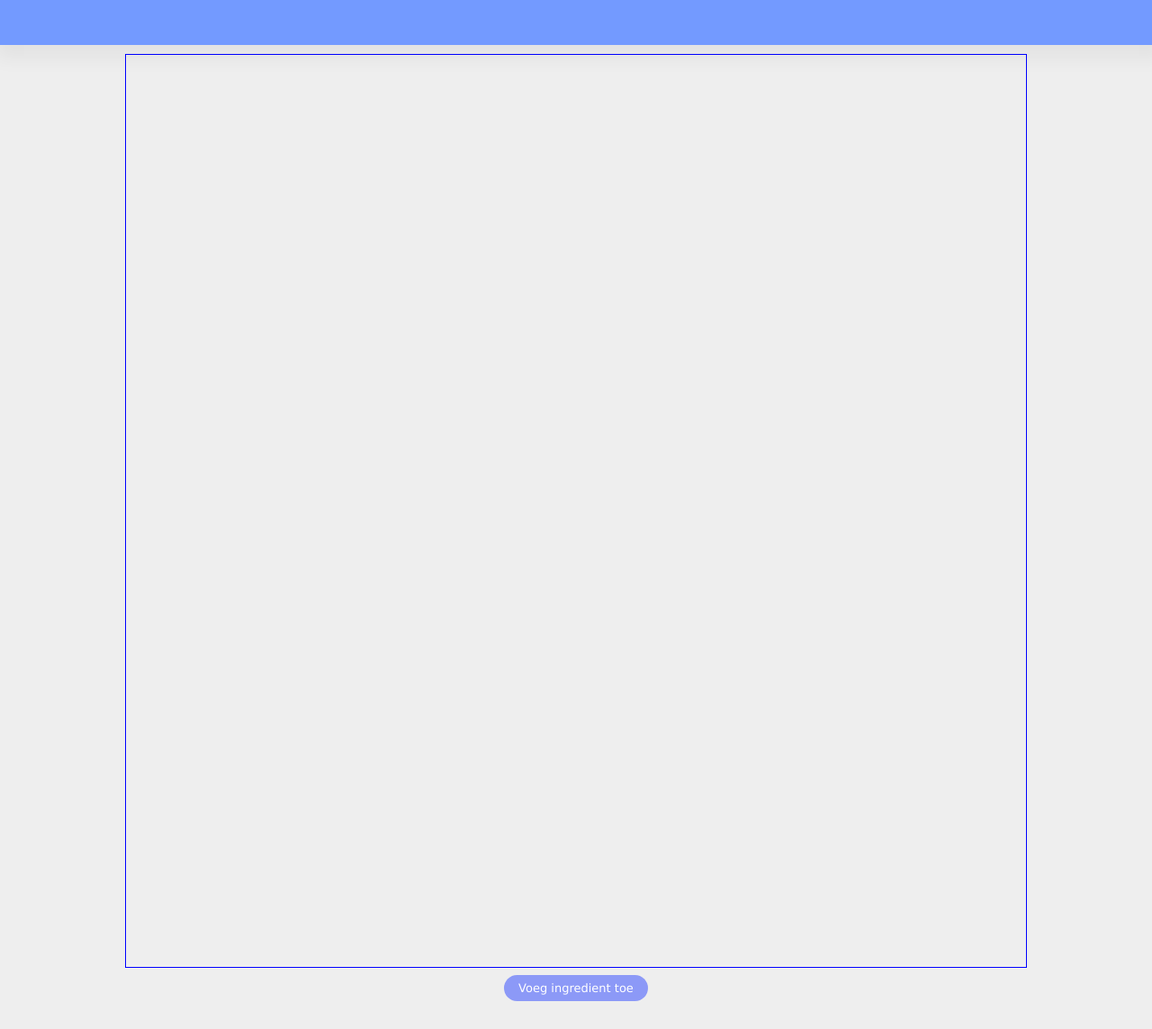
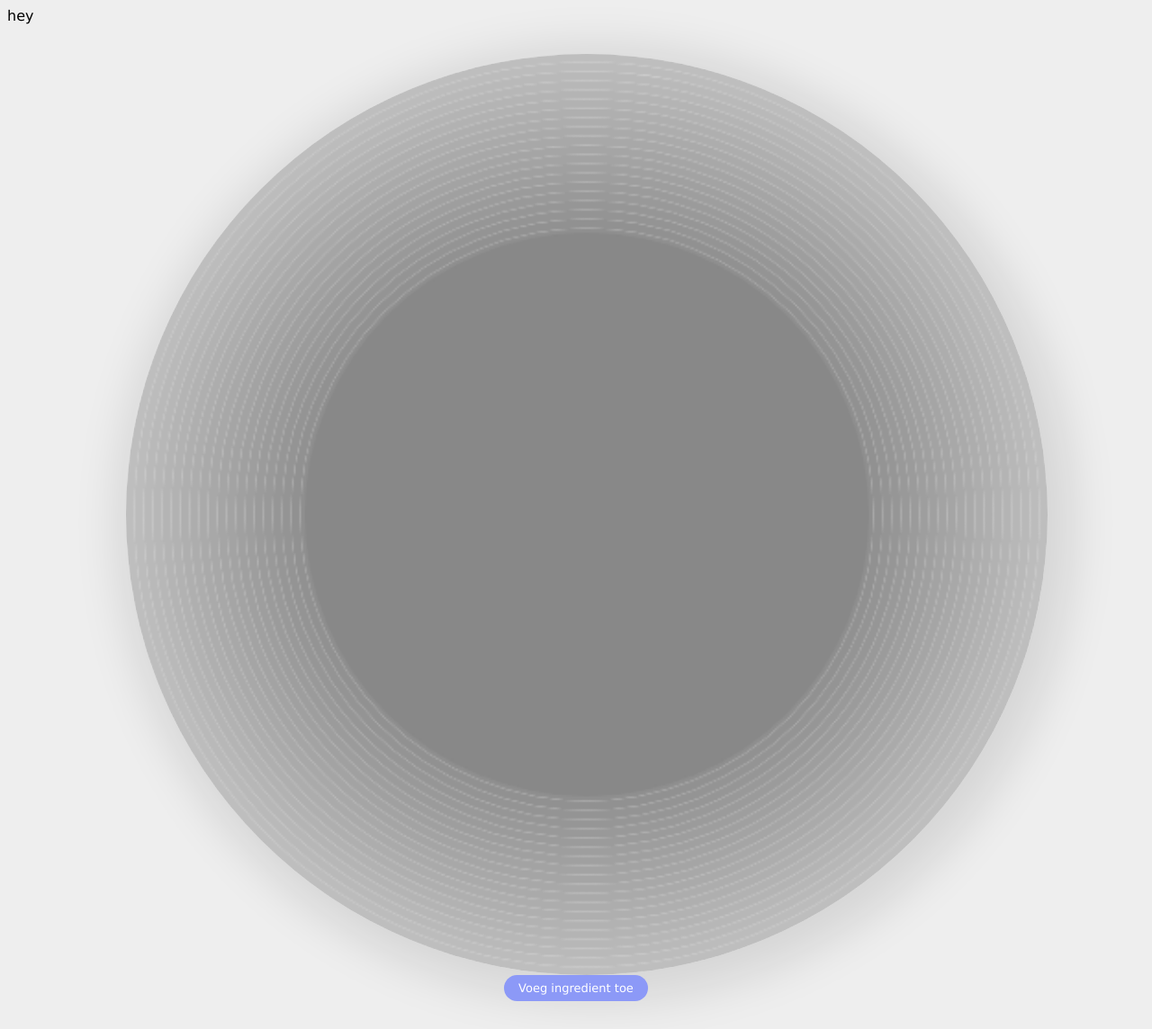
Before and after one commit to florisweb/surprise2019, a PHP site: page /mixer.php in a window 1280 px wide. Shown: the whole page at 90% size. Run offline with PHP 8.4, Linux system fonts and the light colour scheme.

Commit message:
Started working on the mixing system

```diff
--- a/css/mainUI.css
+++ b/css/mainUI.css
@@ -46,7 +46,6 @@ html {
 
 
 #mainContent.centerAligner {
-	border: 1px solid blue;
 }
 
 
--- a/index.php
+++ b/index.php
@@ -15,9 +15,9 @@
 		</div>
 
 		<div id="mainContentHolder">
-			<div class="centerAligner" id="mainContent"></div>
-			<div id="mainContent"></div>
+			<div class="centerAligner" id="mainContent">
 
+			</div>
 		</div>
 
 
--- a/mixer.php
+++ b/mixer.php
@@ -6,18 +6,28 @@
 		<meta name="theme-color" content="#636ad5">
 		<style>
 
+			#mainContentHolder {
+				height: calc(100vh - 30px * 1 - 30px);
+			}
+
+			#mixerCanvas {
+				position: relative;
+				top: 0;
+				width: calc(80vw);
+				height: auto;
+				box-shadow: 10px 10px 50px 20px rgba(0, 0, 0, .1);
+				border-radius: 100%;
+			}
 
 		</style>
-		<title>Surprise 2019</title>
+
+		<title>Mixer - Surprise 2019</title>
 	</head>
 	<body>
-		<div id="topBar">
-		</div>
-
 		<div id="mainContentHolder">
-			<div class="centerAligner" id="mainContent"></div>
-			<div id="mainContent"></div>
-
+			<div class="centerAligner" id="mainContent">
+				<canvas id="mixerCanvas" width="500" height="500"></canvas>
+			</div>
 		</div>
 
 
@@ -26,9 +36,74 @@
 				<div class="button bDefault clickable">Voeg ingredient toe</div>
 			</div>
 		</div>
+		<a id="info" style="position: fixed;">hey</a>
 
 
 		<script>
+
+			const Drawer = new function() {
+				const Canvas = mixerCanvas;
+				const ctx = Canvas.getContext("2d");
+
+				ctx.constructor.prototype.circle = function(x, y, size) {
+				    if (size < 0) return;
+
+				    this.beginPath();
+				    this.ellipse(
+				      x,
+				      y,
+				      size,
+				      size,
+				      0,
+				      0,
+				      2 * Math.PI
+				    );
+				    this.closePath();
+				}
+
+				function drawPan() {
+					const stepSize = 5;
+					ctx.fillStyle = "#888";
+					for (let i = 0; i < 100; i += stepSize)
+					{
+						ctx.lineWidth = stepSize;
+						let grayScaleVal = -i / 200 * 100 + 190;
+
+						ctx.strokeStyle = "rgb(" + grayScaleVal + ", " + grayScaleVal + ", " + grayScaleVal + ")";
+						ctx.circle(Canvas.width / 2, Canvas.height / 2, 248 - i);
+						ctx.stroke();
+					}
+
+					ctx.fill();
+				}
+
+				drawPan();
+			};
+
+
+
+			(function() {
+				let progress = 0;
+				const target = 12000;
+				const minimumChange = .3;
+				let finished = false;
+
+				window.addEventListener('devicemotion', function(event) {
+				  let vx = event.acceleration.x;
+				  let vy = event.acceleration.y;
+
+				  if (vx < minimumChange && vx > -minimumChange) vx = 0;
+				  if (vy < minimumChange && vy > -minimumChange) vy = 0;
+
+				  Canvas.style.marginLeft = vx * 20 + "px";
+				  Canvas.style.marginTop = vy * 20 + "px";
+
+				  progress += Math.abs(vx) + Math.abs(vy);
+				  if (progress / target > 1) finished = true;
+				  if (finished) return;
+				  info.innerHTML = Math.round(progress / target * 1000) / 10 + "%";
+				});
+			})();
 		</script>
 
 
```
